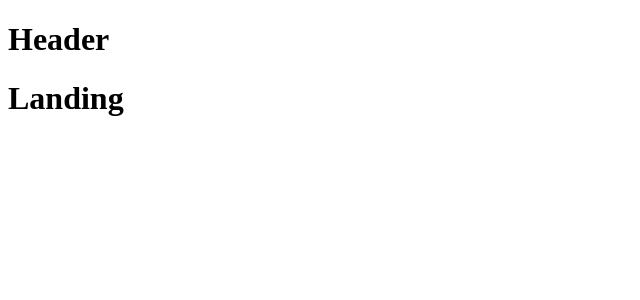
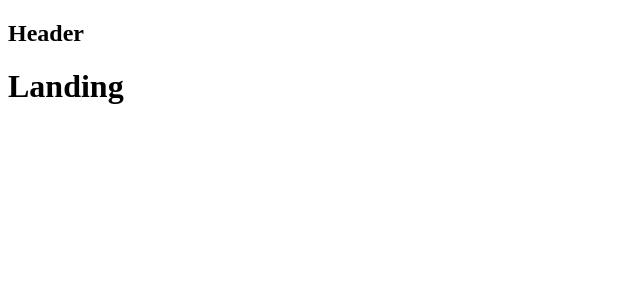
Before and after one commit to derrickyoo/tinker-stack-io, a React (Create React App) app in the folder client/: page / in a window 1280 px wide. Shown: the top 300 px of the page, without its empty margins (0-640 px from the left). Built offline with nearby package versions, Linux system fonts and the light colour scheme.

Commit message:
Added new Header component

```diff
--- a/client/src/components/App.js
+++ b/client/src/components/App.js
@@ -1,7 +1,8 @@
 import React from "react";
 import { BrowserRouter, Route } from "react-router-dom";
 
-const Header = () => <h1>Header</h1>;
+import Header from "./Header";
+
 const Landing = () => <h1>Landing</h1>;
 const Dashboard = () => <h1>Dashboard</h1>;
 const Profile = () => <h1>Profile</h1>;
--- /dev/null
+++ b/client/src/components/Header.js
@@ -0,0 +1,13 @@
+import React, { Component } from "react";
+
+class Header extends Component {
+  constructor() {
+    super();
+  }
+
+  render() {
+    return <h2>Header</h2>;
+  }
+}
+
+export default Header;
```
